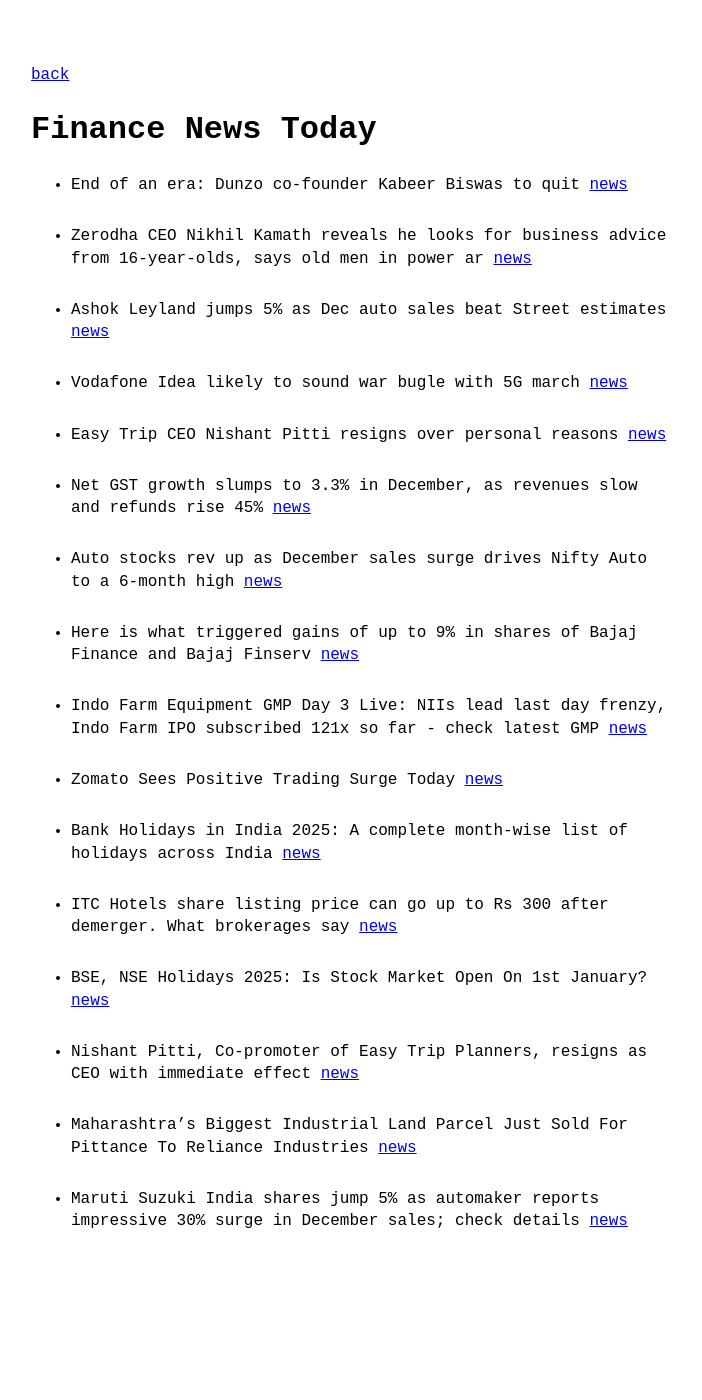
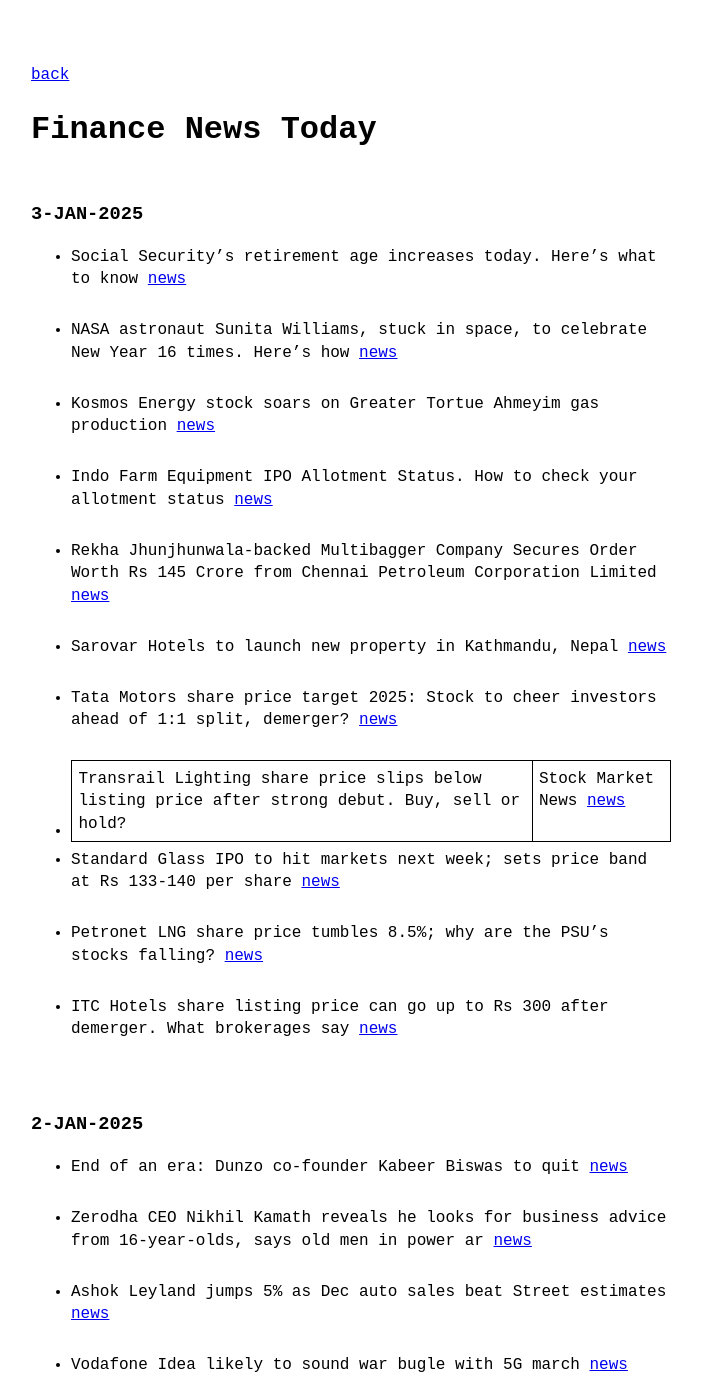
Before and after one commit to VallarasuS/Vallarasu.in, a Jekyll site: the page built from docs/finance.md, in a window 1280 px wide and 1400 px high. Shown: the whole window, without its empty margins (289-991 px from the left). Built offline with Jekyll 4.4.1, drawn with Linux system fonts in a browser that asks for light colours.

Commit message:
3-Jan News

```diff
--- a/docs/finance.md
+++ b/docs/finance.md
@@ -2,6 +2,22 @@
 layout: page
 title: Finance News Today
 ---
+
+### 3-JAN-2025
+
+- Social Security's retirement age increases today. Here's what to know [news](https://www.newsday.com/long-island/social-security-age-retirement-naazf2a6) <br/><br/>
+- NASA astronaut Sunita Williams, stuck in space, to celebrate New Year 16 times. Here's how [news](https://m.economictimes.com/news/international/global-trends/nasa-astronaut-sunita-williams-stuck-in-space-to-celebrate-new-year-16-times-sunrises-and-sunsets-16-times-international-space-station/articleshow/116852430.cms) <br/><br/>
+- Kosmos Energy stock soars on Greater Tortue Ahmeyim gas production [news](https://in.investing.com/news/stock-market-news/kosmos-energy-stock-soars-on-greater-tortue-ahmeyim-gas-production-93CH-4595492) <br/><br/>
+- Indo Farm Equipment IPO Allotment Status. How to check your allotment status [news](https://www.moneycontrol.com/news/ipo/ipo-ipo/indo-farm-equipment-ipo-allotment-status-live-parameshwa-metal-gmp-business-news-january-3-liveblog-12902489.html) <br/><br/>
+- Rekha Jhunjhunwala-backed Multibagger Company Secures Order Worth Rs 145 Crore from Chennai Petroleum Corporation Limited [news](https://www.dsij.in/dsijarticledetail/rekha-jhunjhunwala-backed-multibagger-company-secures-order-worth-rs-145-crore-from-chennai-petroleum-corporation-limited-id001-45418) <br/><br/>
+- Sarovar Hotels to launch new property in Kathmandu, Nepal [news](https://finance.yahoo.com/news/sarovar-hotels-launch-property-kathmandu-155538928.html) <br/><br/>
+- Tata Motors share price target 2025: Stock to cheer investors ahead of 1:1 split, demerger? [news](https://www.etnownews.com/markets/tata-motors-share-price-target-2025-stock-to-cheer-investors-ahead-of-11-split-demerger-article-116891139) <br/><br/>
+- Transrail Lighting share price slips below listing price after strong debut. Buy, sell or hold? | Stock Market News [news](https://www.livemint.com/market/stock-market-news/transrail-lighting-share-price-slips-below-listing-price-after-strong-debut-buy-sell-or-hold-11735287316461.html) <br/><br/>
+- Standard Glass IPO to hit markets next week; sets price band at Rs 133-140 per share [news](https://timesofindia.indiatimes.com/business/india-business/standard-glass-ipo-to-hit-markets-next-week-sets-price-band-at-rs-133-140-per-share/articleshow/116862110.cms) <br/><br/>
+- Petronet LNG share price tumbles 8.5%; why are the PSU's stocks falling? [news](https://www.business-standard.com/markets/news/petronet-lng-share-price-tumbles-7-why-are-the-psu-s-stocks-falling-125010200263_1.html) <br/><br/>
+- ITC Hotels share listing price can go up to Rs 300 after demerger. What brokerages say [news](https://m.economictimes.com/markets/stocks/news/itc-hotels-share-listing-price-can-go-up-to-rs-300-after-demerger-what-brokerages-say/articleshow/116874217.cms) <br/><br/>
+
+### 2-JAN-2025
 
 - End of an era: Dunzo co-founder Kabeer Biswas to quit [news](https://www.moneycontrol.com/news/business/startup/end-of-an-era-dunzo-co-founder-kabeer-biswas-to-quit-12902324.html) <br/><br/>
 - Zerodha CEO Nikhil Kamath reveals he looks for business advice from 16-year-olds, says old men in power ar [news](https://m.economictimes.com/magazines/panache/zerodha-ceo-nikhil-kamath-reveals-he-looks-for-business-advice-from-16-year-olds-says-old-men-in-power-are-out-of-touch/articleshow/116850002.cms) <br/><br/>
```
